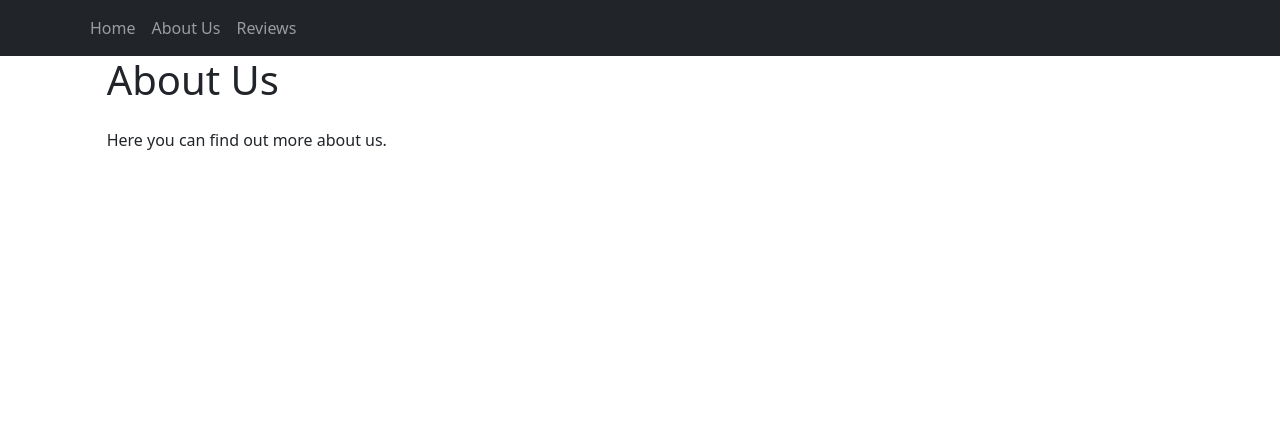
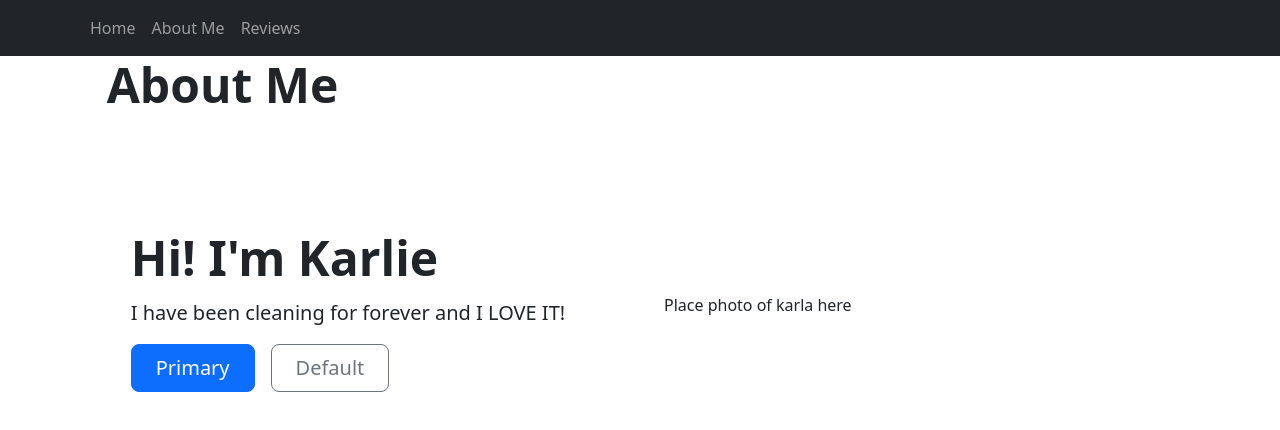
Before and after one commit to jimandjo/get_klean_CDA, a React (Create React App) app: page /about-us in a window 1280 px wide. Shown: the top 430 px of the page. Built offline with nearby package versions, Linux system fonts and the light colour scheme.

Commit message:
Mistakenly added feature in the master branch. Using bootstrap on Home.js and AboutUs.js

```diff
--- a/src/AboutUs.js
+++ b/src/AboutUs.js
@@ -1,8 +1,25 @@
 function AboutUs() {
   return (
     <>
-      <h1>About Us</h1>
-      <p>Here you can find out more about us.</p>
+     <h1 class="display-5 fw-bold">About Me</h1>
+
+      <div class="container col-xxl-8 px-4 py-5">
+    <div class="row flex-lg-row-reverse align-items-center g-5 py-5">
+      <div class="col-10 col-sm-8 col-lg-6">
+        <p>Place photo of karla here</p>
+        {/* <img src="bootstrap-themes.png" class="d-block mx-lg-auto img-fluid" alt="Bootstrap Themes" width="700" height="500" loading="lazy"> */}
+      </div>
+      <div class="col-lg-6">
+        <h1 class="display-5 fw-bold lh-1 mb-3">Hi! I'm Karlie</h1>
+        <p class="lead">I have been cleaning for forever and I LOVE IT! </p>
+        <div class="d-grid gap-2 d-md-flex justify-content-md-start">
+          <button type="button" class="btn btn-primary btn-lg px-4 me-md-2">Primary</button>
+          <button type="button" class="btn btn-outline-secondary btn-lg px-4">Default</button>
+        </div>
+      </div>
+    </div>
+  </div>
+
     </>
   )
 }
--- a/src/Home.js
+++ b/src/Home.js
@@ -12,7 +12,7 @@ function Home() {
         <Container>
           <Nav className="me-auto">
             <Link to="/" className="nav-link">Home</Link>
-            <Link to="/about-us" className="nav-link">About Us</Link>
+            <Link to="/about-us" className="nav-link">About Me</Link>
             <Link to="/reviews" className="nav-link">Reviews</Link>``
           </Nav>
         </Container>
--- a/src/Welcome.js
+++ b/src/Welcome.js
@@ -30,6 +30,21 @@ function Welcome() {
 
           </Card.Body>
           </Card>
+          <div class="container col-xxl-8 px-4 py-5">
+    <div class="row flex-lg-row-reverse align-items-center g-5 py-5">
+      <div class="col-10 col-sm-8 col-lg-6">
+        {/* <img src="bootstrap-themes.png" class="d-block mx-lg-auto img-fluid" alt="Bootstrap Themes" width="700" height="500" loading="lazy"> */}
+      </div>
+      <div class="col-lg-6">
+        <h1 class="display-5 fw-bold lh-1 mb-3">Responsive left-aligned hero with image</h1>
+        <p class="lead">Quickly design and customize responsive mobile-first sites with Bootstrap, the world’s most popular front-end open source toolkit, featuring Sass variables and mixins, responsive grid system, extensive prebuilt components, and powerful JavaScript plugins.</p>
+        <div class="d-grid gap-2 d-md-flex justify-content-md-start">
+          <button type="button" class="btn btn-primary btn-lg px-4 me-md-2">Primary</button>
+          <button type="button" class="btn btn-outline-secondary btn-lg px-4">Default</button>
+        </div>
+      </div>
+    </div>
+  </div>
 
 
 
```
